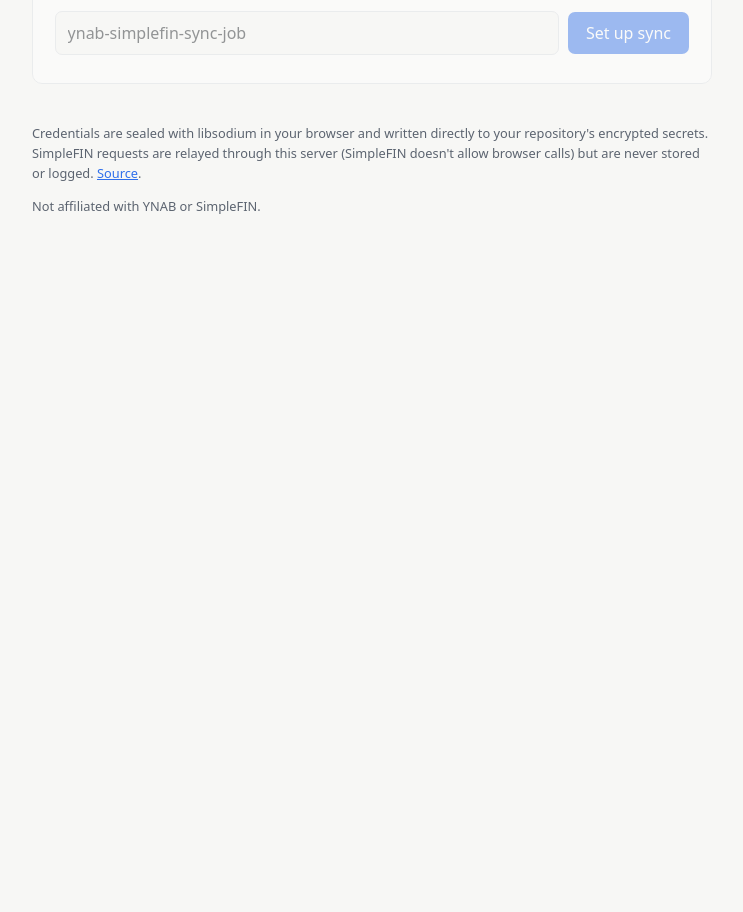
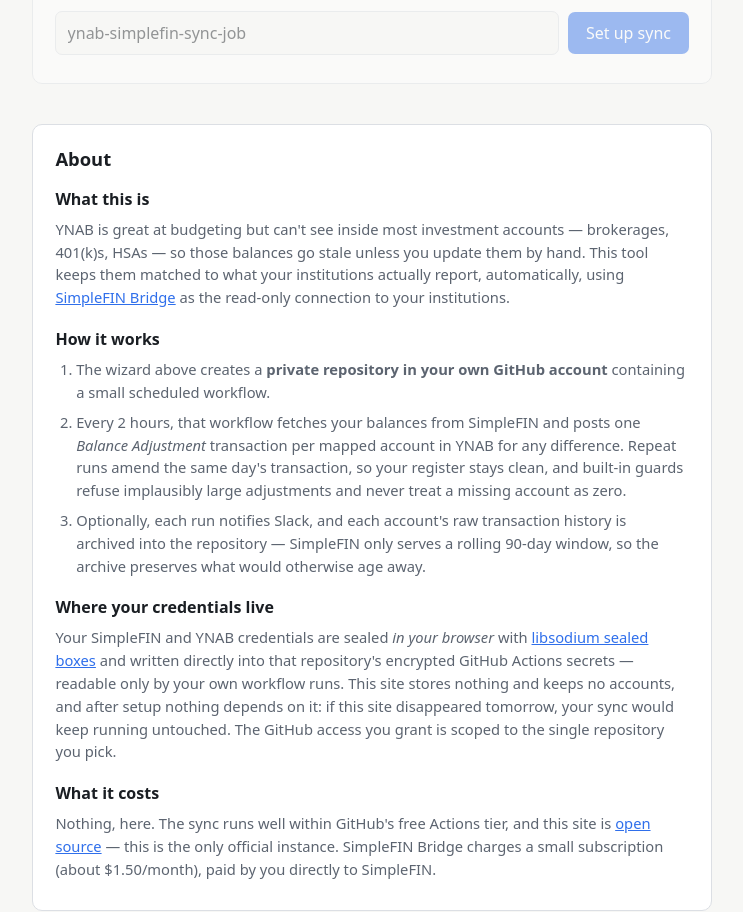
Before and after one commit to mbernhard7/ynab-simplefin-sync, a website with bundled scripts: page app/public/index.html in a window 1280 px wide. Shown: the part 1318-2230 px from the top of the page, without its empty margins (268-1011 px from the left). Before the commit the page ends 1611 px from the top, so only its background shows below. Built offline with nearby package versions, Linux system fonts and the light colour scheme; files whose address does not match are found by name.

Commit message:
Add an About section and a favicon
About covers what the tool is, the mechanics, where credentials live, and
costs; linked from the tagline. Favicon is an exchange-arrows SVG glyph in
the site accent.

```diff
--- a/app/public/index.html
+++ b/app/public/index.html
@@ -4,6 +4,7 @@
     <meta charset="utf-8">
     <meta name="viewport" content="width=device-width, initial-scale=1">
     <title>YNAB SimpleFIN Sync</title>
+    <link rel="icon" type="image/svg+xml" href="/favicon.svg">
     <link rel="stylesheet" href="/style.css">
     <script src="/vendor/libsodium.js" defer></script>
     <script src="/vendor/libsodium-wrappers.js" defer></script>
@@ -17,6 +18,7 @@
             Automatic balance syncing that runs in <strong>your</strong> GitHub account.
             Your credentials are sealed in your browser and stored only as encrypted secrets
             in a repository you own — this site never sees or stores them.
+            <a href="#about">Learn how it works ↓</a>
         </p>
     </header>
 
@@ -123,6 +125,46 @@
         </div>
     </section>
 
+    <section class="about" id="about">
+        <h2>About</h2>
+
+        <h3>What this is</h3>
+        <p>YNAB is great at budgeting but can't see inside most investment accounts — brokerages,
+           401(k)s, HSAs — so those balances go stale unless you update them by hand. This tool
+           keeps them matched to what your institutions actually report, automatically, using
+           <a href="https://beta-bridge.simplefin.org" target="_blank" rel="noreferrer">SimpleFIN Bridge</a>
+           as the read-only connection to your institutions.</p>
+
+        <h3>How it works</h3>
+        <ol>
+            <li>The wizard above creates a <strong>private repository in your own GitHub
+                account</strong> containing a small scheduled workflow.</li>
+            <li>Every 2 hours, that workflow fetches your balances from SimpleFIN and posts one
+                <em>Balance Adjustment</em> transaction per mapped account in YNAB for any
+                difference. Repeat runs amend the same day's transaction, so your register stays
+                clean, and built-in guards refuse implausibly large adjustments and never treat
+                a missing account as zero.</li>
+            <li>Optionally, each run notifies Slack, and each account's raw transaction history
+                is archived into the repository — SimpleFIN only serves a rolling 90-day window,
+                so the archive preserves what would otherwise age away.</li>
+        </ol>
+
+        <h3>Where your credentials live</h3>
+        <p>Your SimpleFIN and YNAB credentials are sealed <em>in your browser</em> with
+           <a href="https://doc.libsodium.org/public-key_cryptography/sealed_boxes" target="_blank" rel="noreferrer">libsodium sealed boxes</a>
+           and written directly into that repository's encrypted GitHub Actions secrets — readable
+           only by your own workflow runs. This site stores nothing and keeps no accounts, and
+           after setup nothing depends on it: if this site disappeared tomorrow, your sync would
+           keep running untouched. The GitHub access you grant is scoped to the single repository
+           you pick.</p>
+
+        <h3>What it costs</h3>
+        <p>Nothing, here. The sync runs well within GitHub's free Actions tier, and this site is
+           <a href="https://github.com/mbernhard7/ynab-simplefin-sync">open source</a> — this is
+           the only official instance. SimpleFIN Bridge charges a small subscription
+           (about $1.50/month), paid by you directly to SimpleFIN.</p>
+    </section>
+
     <footer>
         <p>Credentials are sealed with libsodium in your browser and written directly to your
            repository's encrypted secrets. SimpleFIN requests are relayed through this server
--- a/app/public/style.css
+++ b/app/public/style.css
@@ -151,6 +151,20 @@
     padding-top: 1rem;
 }
 
+.about {
+    background: var(--panel);
+    border: 1px solid var(--border);
+    border-radius: 10px;
+    padding: 1.25rem 1.4rem;
+    margin-top: 2.5rem;
+}
+
+.about h3 { font-size: 1rem; margin: 1.1rem 0 0.4rem; }
+.about h3:first-of-type { margin-top: 0.8rem; }
+.about p, .about ol { color: var(--muted); font-size: 0.92rem; margin: 0 0 0.6rem; }
+.about ol { padding-left: 1.3rem; }
+.about li { margin-bottom: 0.45rem; }
+
 footer { color: var(--muted); font-size: 0.8rem; margin-top: 2.5rem; }
 
 a { color: var(--accent); }
```
Also changed, not shown: app/smoke.test.mjs (+11 -1 lines), app/public/favicon.svg (added).
